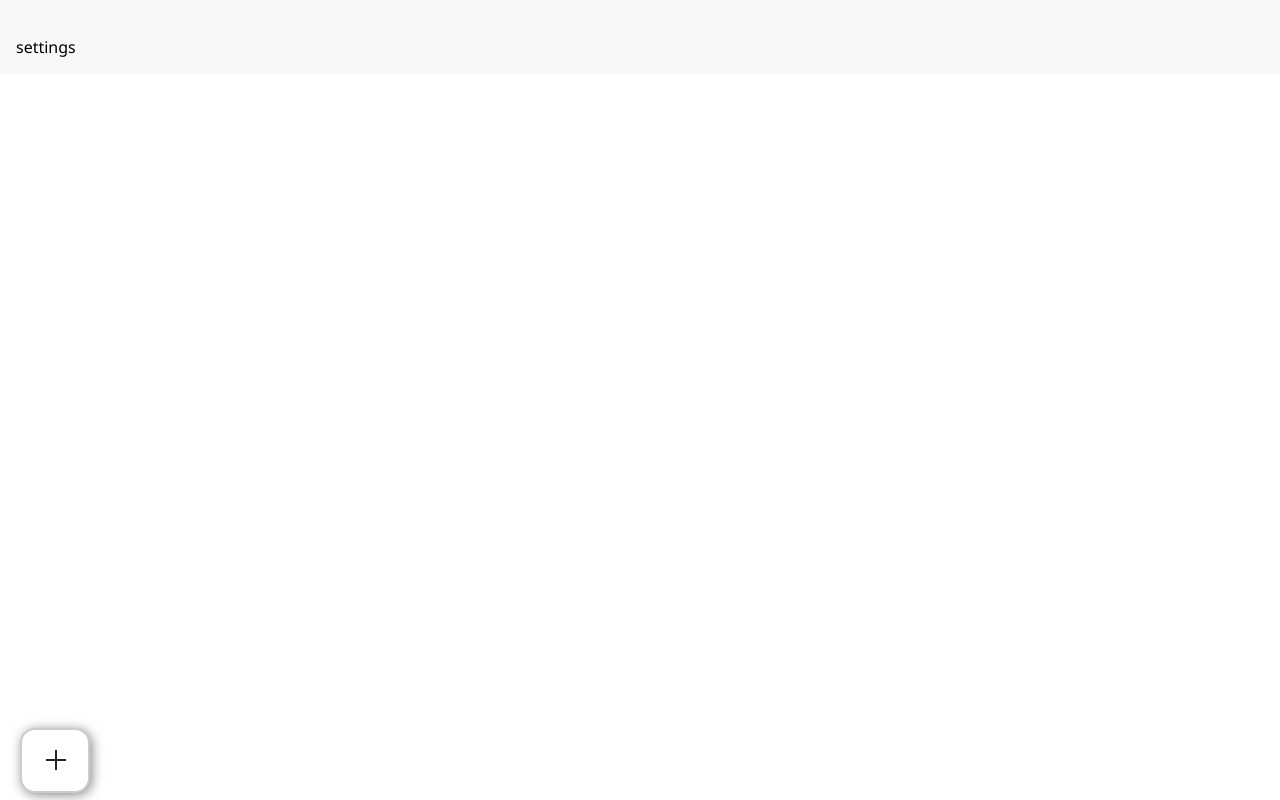
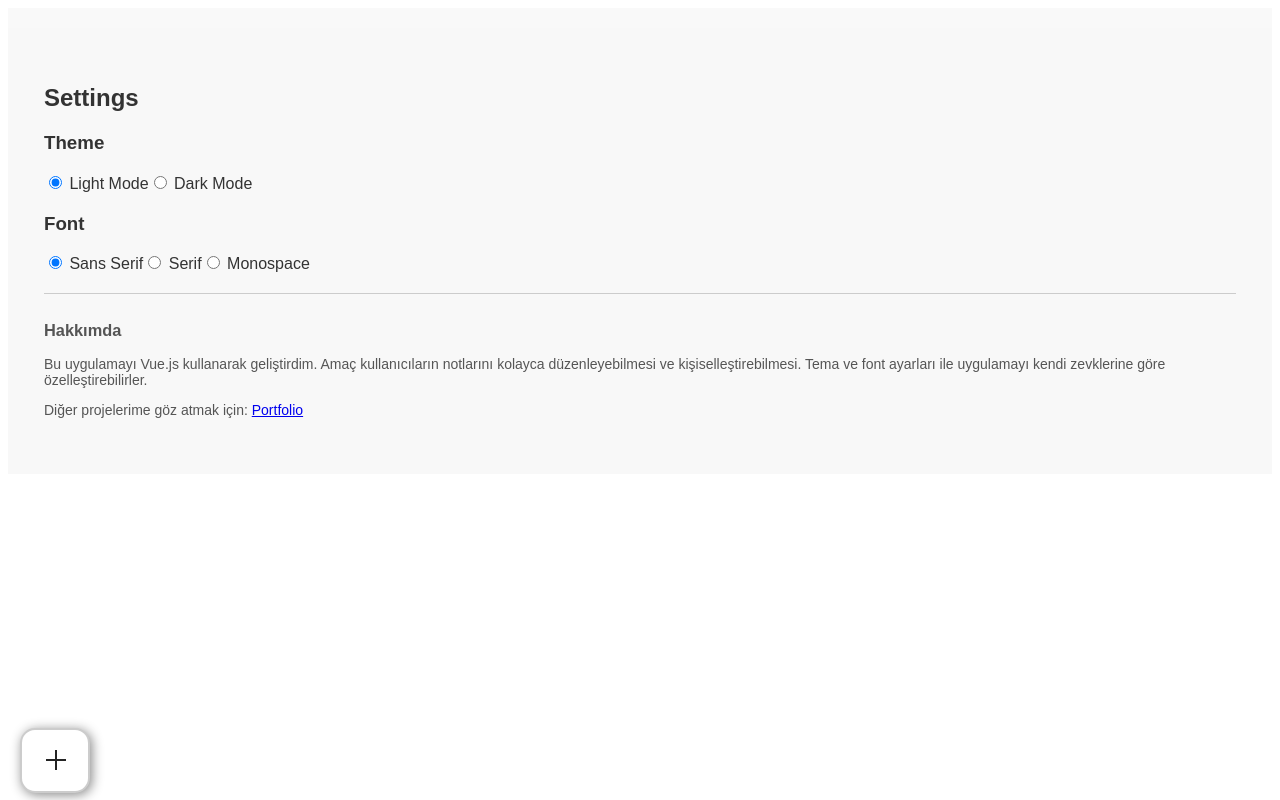
Before and after one commit to banuaggun/note-nest-vue, a Vue app: page /settings in a window 1280 px wide. Built offline with nearby package versions, Linux system fonts and the light colour scheme.

Commit message:
Necessary preparations were made for the theme options and they were defined and made operational within the project.

```diff
--- a/src/App.vue
+++ b/src/App.vue
@@ -1,5 +1,5 @@
 <template>
-  <div class="app-layout">
+  <div class="app-layout" :class="[settings.theme, settings.font]">
 
     <div class="sidebar-panel">
       <Sidebar />
@@ -12,8 +12,11 @@
 </template>
 
 <script setup>
+import { inject } from 'vue';
 import Sidebar from './components/sidebar/Sidebar.vue'
 import { RouterView } from 'vue-router'
+
+const settings = inject('settings')
 </script>
 
 <style scoped>
@@ -38,4 +41,26 @@ ul{
 ol{
   list-style-type: decimal;
 }
+
+.light {
+  background: #f9f9f9;
+  color: #333;
+}
+
+.dark {
+  background: #333;
+  color: #000;
+}
+
+
+/* Font class'ları */
+.sans {
+  font-family: Arial, sans-serif;
+}
+.serif {
+  font-family: Georgia, serif;
+}
+.mono {
+  font-family: Courier New, monospace;
+}
 </style>
--- a/src/assets/styles/variables.css
+++ b/src/assets/styles/variables.css
@@ -26,3 +26,54 @@ button.btn:disabled, button.btn[disabled]{
   align-items: center;
   color:green;
 }
+
+/* global.css veya App.vue içinde */
+.light {
+  --bg-color: #6f7cec;
+  --text-color: #333;
+  --button-bg: #e0e0e0;
+  --button-text: #333;
+  --box-shadow-style-hover:
+    4px 4px 6px rgba(15,139,141,.2),
+    5px 10px 35px rgba(15,139,141,.1),
+    8px 10px 25px rgba(15,139,141,.1),
+    inset -1px -1px 9px rgba(15,139,141,.2),
+    inset -1px -1px 3px rgba(255,255,255,.6),
+    inset 1px 1px 8px rgba(255,255,255,1),
+    inset 4px 4px 24px rgba(15,139,141,.15),
+    -5px -5px 15px rgba(255,255,255,.9);
+
+  --transform-style: scale(.98);
+}
+
+.dark {
+  --bg-color: #3249b1;
+  --text-color: #f9f9f9;
+  --button-bg: #444;
+  --button-text: #f9f9f9;
+  --box-shadow-style-hover:
+    4px 4px 6px rgba(0,0,0,.4),
+    5px 10px 35px rgba(0,0,0,.3),
+    8px 10px 25px rgba(0,0,0,.3),
+    inset -1px -1px 9px rgba(0,0,0,.4),
+    inset -1px -1px 3px rgba(255,255,255,.2),
+    inset 1px 1px 8px rgba(255,255,255,.1),
+    inset 4px 4px 24px rgba(0,0,0,.2),
+    -5px -5px 15px rgba(255,255,255,.1);
+
+  --transform-style: scale(.98);
+}
+
+/* Genel kullanım */
+body, .app-container {
+  background-color: var(--bg-color);
+  color: var(--text-color);
+}
+
+button {
+  background-color: var(--button-bg);
+  color: var(--button-text);
+  border: none;
+  padding: 8px 12px;
+  border-radius: 4px;
+}
--- /dev/null
+++ b/src/constants/themeOptions.js
@@ -0,0 +1,12 @@
+// Tema ve font seçeneklerini merkezi bir yerde tutuyoruz
+export const themeOptions = {
+  themes: [
+    { value: "light", label: "Light Mode" },
+    { value: "dark", label: "Dark Mode" }
+  ],
+  fonts: [
+    { value: "sans", label: "Sans Serif", css: "Arial, sans-serif" },
+    { value: "serif", label: "Serif", css: "Georgia, serif" },
+    { value: "mono", label: "Monospace", css: "Courier New, monospace" }
+  ]
+}
--- a/src/main.js
+++ b/src/main.js
@@ -1,8 +1,27 @@
-import { createApp } from 'vue'
-//import './assets/styles/variables.css'
-//import './assets/styles/global.css'
-import './style.css'
+import { createApp, reactive, watch } from 'vue'
 import App from './App.vue'
 import router from './router'
+import './assets/styles/variables.css'
 
-createApp(App).use(router).mount('#app')
+// localStorage'dan önceki değerleri oku
+const savedTheme = localStorage.getItem('theme') || 'light'
+const savedFont = localStorage.getItem('font') || 'sans'
+
+// reactive global store
+const settingsStore = reactive({
+  theme: savedTheme,
+  font: savedFont
+})
+
+// değişiklikleri localStorage'a yaz
+watch(() => settingsStore.theme, (newVal) => {
+  localStorage.setItem('theme', newVal)
+})
+watch(() => settingsStore.font, (newVal) => {
+  localStorage.setItem('font', newVal)
+})
+
+const app = createApp(App)
+app.use(router)
+app.provide('settings', settingsStore)
+app.mount('#app')
--- a/src/views/Settings.vue
+++ b/src/views/Settings.vue
@@ -1,12 +1,77 @@
 <template>
-    <div>
-settings
-    </div>
+  <div class="settings-page">
+    <h2>Settings</h2>
+
+    <!-- Tema Ayarı -->
+    <section>
+      <h3>Theme</h3>
+
+       <label v-for="opt in themeOptions.themes" :key="opt.value">
+        <input type="radio" :value="opt.value" v-model="settings.theme" />
+        {{ opt.label }}
+      </label>
+    </section>
+
+    <!-- Font Ayarı -->
+    <section>
+      <h3>Font</h3>
+
+      <label v-for="opt in themeOptions.fonts" :key="opt.value">
+        <input type="radio" :value="opt.value" v-model="settings.font" />
+        {{ opt.label }}
+      </label>
+    </section>
+ <!-- About Bölümü -->
+    <section class="about">
+      <h3>Hakkımda</h3>
+      <p>
+        Bu uygulamayı Vue.js kullanarak geliştirdim. Amaç kullanıcıların notlarını
+        kolayca düzenleyebilmesi ve kişiselleştirebilmesi. Tema ve font ayarları
+        ile uygulamayı kendi zevklerine göre özelleştirebilirler.
+      </p>
+      <p>
+        Diğer projelerime göz atmak için:
+        <a href="https://portfolio-banuaggun.vercel.app" target="_blank">Portfolio</a>
+      </p>
+    </section>
+  </div>
 </template>
 
 <script setup>
+import { inject, computed } from 'vue'
+import { themeOptions } from '../constants/themeOptions'
+
+// Global store'u alıyoruz
+const settings = inject('settings')
+
+// Font family mapping
+const fontFamily = computed(() => {
+  switch (settings.font) {
+    case 'serif':
+      return 'Georgia, serif'
+    case 'mono':
+      return 'Courier New, monospace'
+    default:
+      return 'Arial, sans-serif'
+  }
+})
 </script>
 
 <style scoped>
+.settings-page {
+  padding: 20px;
+}
+section {
+  margin-bottom: 20px;
+}
+.about {
+  margin-top: 20px;
+  padding-top: 10px;
+  border-top: 1px solid #ccc;
+  font-size: 14px;
+  color: #555;
+}
+
+
 
 </style>
```
